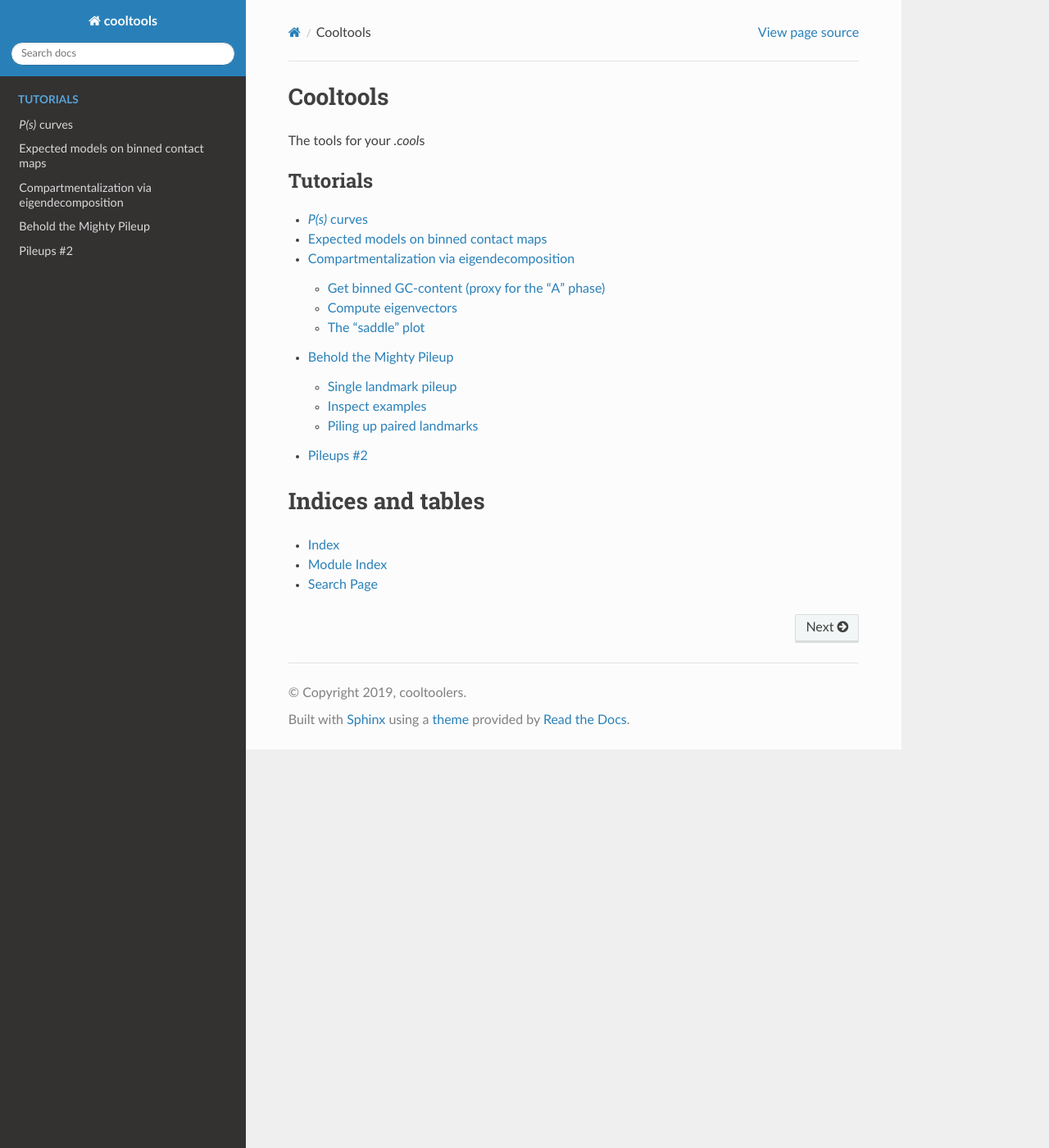
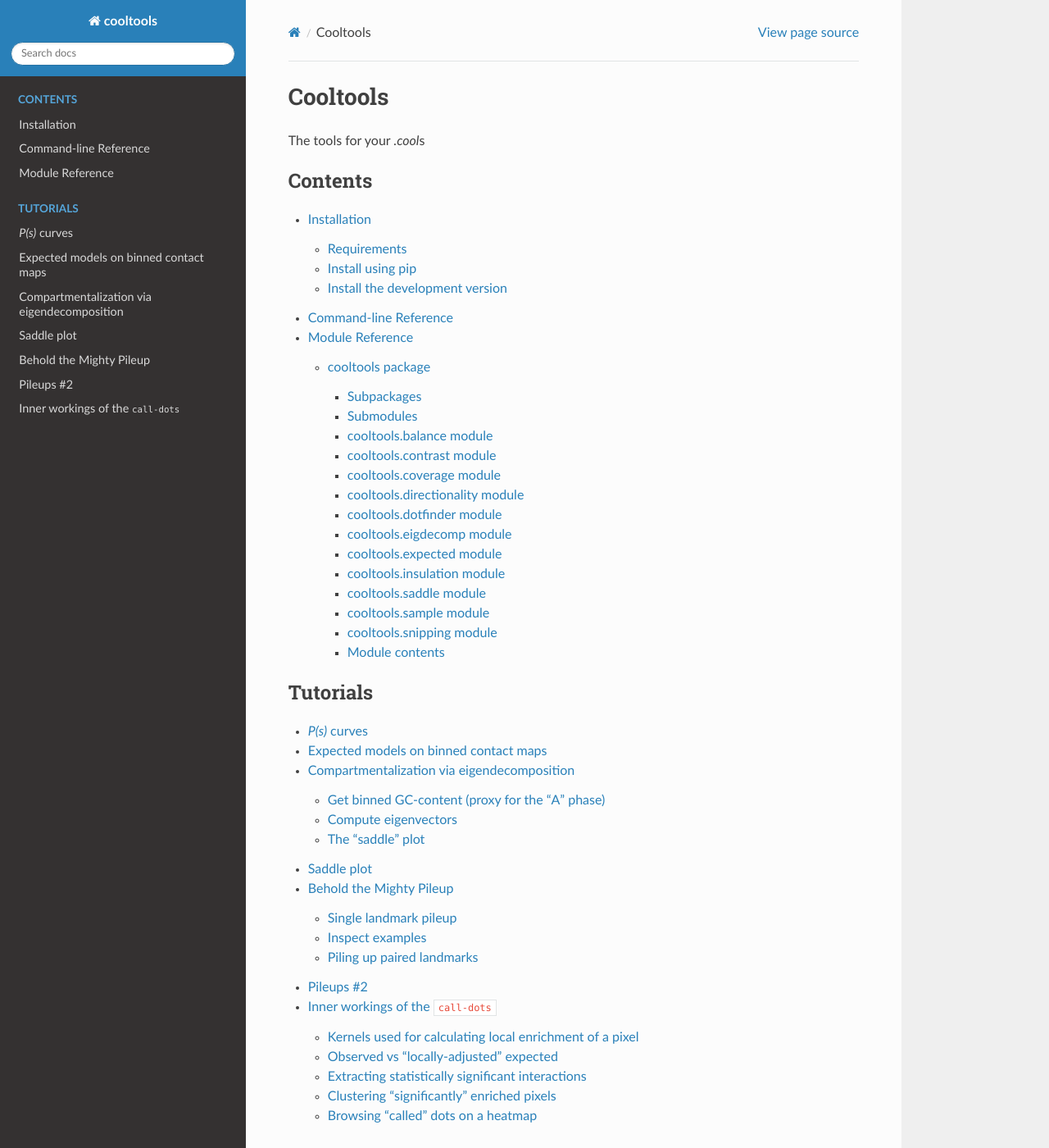
Before and after one commit to open2c/cooltools, a Sphinx documentation site: the page built from docs/index.rst, in a window 1280 px wide and 1400 px high. Shown: the whole window at 82% size. Built offline with Sphinx 7.4.7 and the Read the Docs theme 2.0.0, drawn with Linux system fonts in a browser that asks for light colours; pages that are not in the unit, such as notebooks, are missing from menus; some of the changed text lies outside the part shown.

Commit message:
docs update: cli, api, installation draft

```diff
--- /dev/null
+++ b/docs/cli.rst
@@ -0,0 +1,6 @@
+Command-line Reference
+======================
+
+.. click:: cooltools.cli:cli
+   :prog: cooltools
+   :show-nested:
--- a/docs/conf.py
+++ b/docs/conf.py
@@ -18,7 +18,7 @@
 # -- Project information -----------------------------------------------------
 
 project = 'cooltools'
-copyright = '2019, cooltoolers'
+copyright = '2020, cooltoolers'
 author = 'cooltoolers'
 
 
@@ -46,6 +46,7 @@
     'sphinx.ext.autosummary',
     'sphinx.ext.napoleon',
     'sphinx.ext.mathjax',
+    'sphinx_click.ext',
     'recommonmark',
     'nbsphinx',
 ]
--- a/docs/index.rst
+++ b/docs/index.rst
@@ -10,8 +10,12 @@
 
 
 .. toctree::
-   :maxdepth: 2
+   :maxdepth: 3
    :caption: Contents
+
+   installation
+   cli
+   modules
 
 
 .. toctree::
@@ -34,6 +39,7 @@
    releases
 
 
+
 Indices and tables
 ==================
 
--- /dev/null
+++ b/docs/installation.rst
@@ -0,0 +1,45 @@
+Installation
+============
+
+Requirements
+------------
+
+- Python 3.x
+- Scientific Python packages
+
+Install using pip
+-----------------
+
+Compile and install `cooltools` and its Python dependencies from
+PyPI using pip:
+
+.. code-block:: bash
+
+    $ pip install cooltools
+
+or install the latest version directly from github:
+
+.. code-block:: bash
+
+    $ pip install git+https://github.com/mirnylab/cooltools.git
+
+
+Install the development version
+-------------------------------
+
+Finally, you can install the latest development version of `cooltools` from
+github. First, make a local clone of the github repository:
+
+.. code-block:: bash
+
+    $ git clone https://github.com/mirnylab/cooltools
+
+Then, you can compile and install `cooltools` in
+`the development mode <https://setuptools.readthedocs.io/en/latest/setuptools.html#development-mode>`_,
+which installs the package without moving it to a system folder and thus allows
+immediate live-testing any changes in the python code.
+
+.. code-block:: bash
+
+    $ cd cooltools
+    $ pip install -e ./
--- a/docs/modules.rst
+++ b/docs/modules.rst
@@ -1,5 +1,5 @@
-cooltools
-=========
+Module Reference
+================
 
 .. toctree::
    :maxdepth: 4
--- a/docs/requirements.txt
+++ b/docs/requirements.txt
@@ -1,6 +1,7 @@
 ipython
 Sphinx
 sphinx-rtd-theme
+sphinx-click
 recommonmark
 nbsphinx
 numpy
```
Also changed, not shown: other parts of docs/index.rst (+1 -0 lines), docs/notebooks/04_saddle-plots.ipynb, docs/notebooks/08_dot-calling-internals.ipynb.
